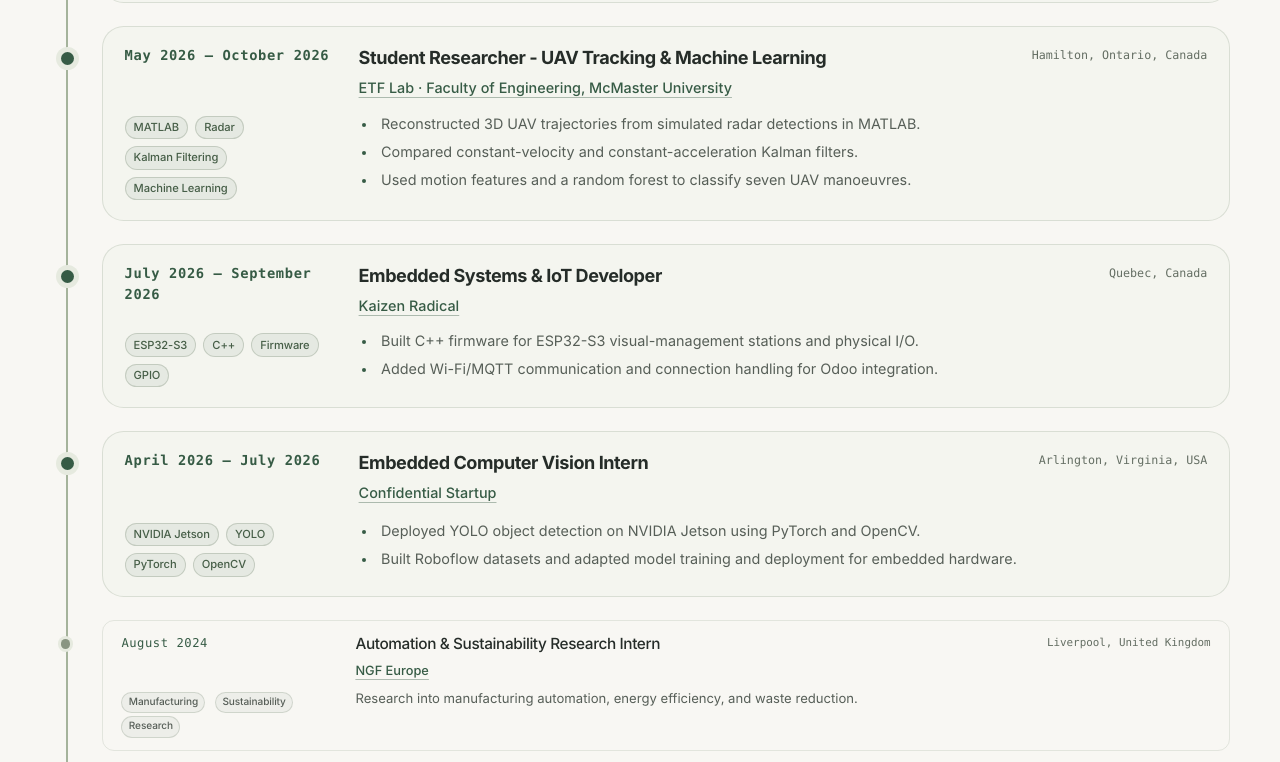
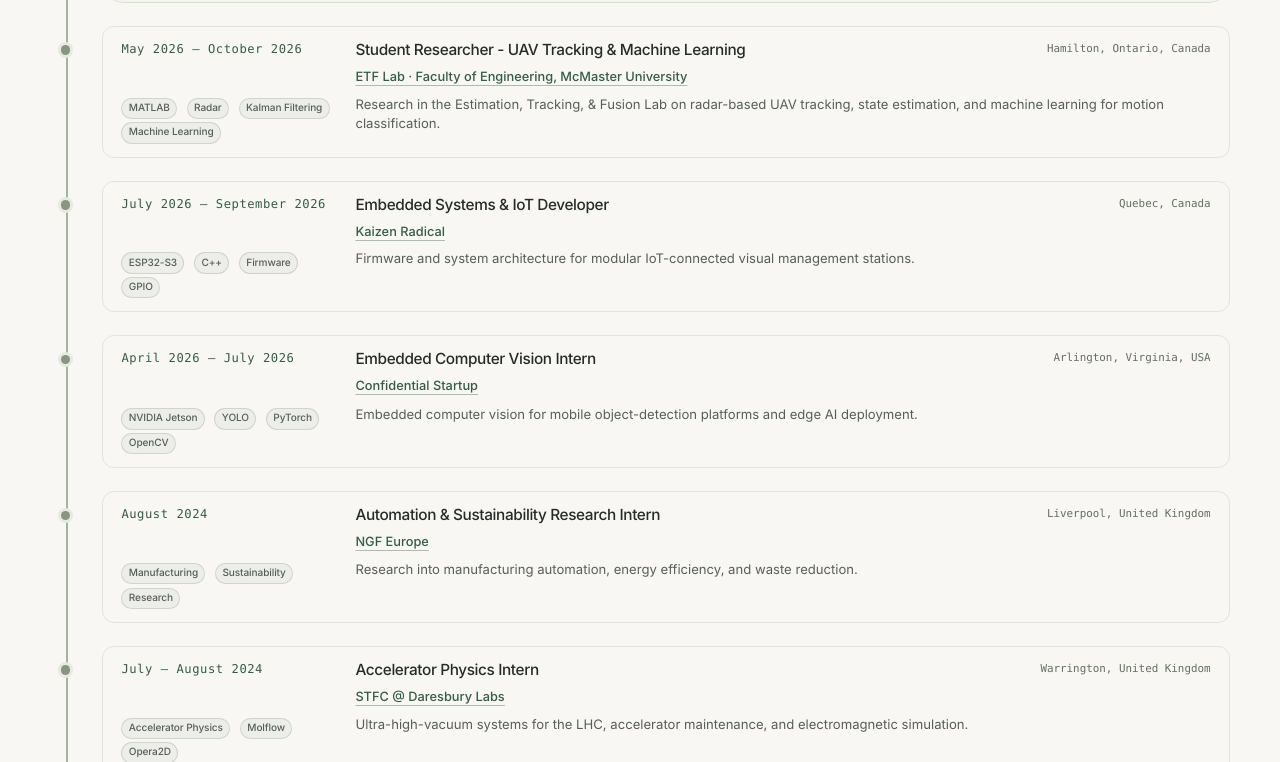
Before and after one commit to aayanakram/Portfolio-Webpage, a Next.js app: page / in a window 1280 px wide. Shown: the part 2518-3280 px from the top of the page. Built offline with nearby package versions, Linux system fonts and the light colour scheme.

Commit message:
update portfolio

```diff
--- a/data/experience.ts
+++ b/data/experience.ts
@@ -31,15 +31,12 @@
   },
   {
     "role": "Student Researcher - UAV Tracking & Machine Learning",
+    "compact": true,
     "organisation": "ETF Lab · Faculty of Engineering, McMaster University",
     "organisationUrl": "https://www.eng.mcmaster.ca/",
     "date": "May 2026 — October 2026",
     "location": "Hamilton, Ontario, Canada",
-    "bullets": [
-      "Reconstructed 3D UAV trajectories from simulated radar detections in MATLAB.",
-      "Compared constant-velocity and constant-acceleration Kalman filters.",
-      "Used motion features and a random forest to classify seven UAV manoeuvres."
-    ],
+    "description": "Research in the Estimation, Tracking, & Fusion Lab on radar-based UAV tracking, state estimation, and machine learning for motion classification.",
     "tags": [
       "MATLAB",
       "Radar",
@@ -49,14 +46,12 @@
   },
   {
     "role": "Embedded Systems & IoT Developer",
+    "compact": true,
     "organisation": "Kaizen Radical",
     "organisationUrl": "https://kaizenradical.com/?lang=en",
     "date": "July 2026 — September 2026",
     "location": "Quebec, Canada",
-    "bullets": [
-      "Built C++ firmware for ESP32-S3 visual-management stations and physical I/O.",
-      "Added Wi-Fi/MQTT communication and connection handling for Odoo integration."
-    ],
+    "description": "Firmware and system architecture for modular IoT-connected visual management stations.",
     "tags": [
       "ESP32-S3",
       "C++",
@@ -66,13 +61,11 @@
   },
   {
     "role": "Embedded Computer Vision Intern",
+    "compact": true,
     "organisation": "Confidential Startup",
     "date": "April 2026 — July 2026",
     "location": "Arlington, Virginia, USA",
-    "bullets": [
-      "Deployed YOLO object detection on NVIDIA Jetson using PyTorch and OpenCV.",
-      "Built Roboflow datasets and adapted model training and deployment for embedded hardware."
-    ],
+    "description": "Embedded computer vision for mobile object-detection platforms and edge AI deployment.",
     "tags": [
       "NVIDIA Jetson",
       "YOLO",
```
